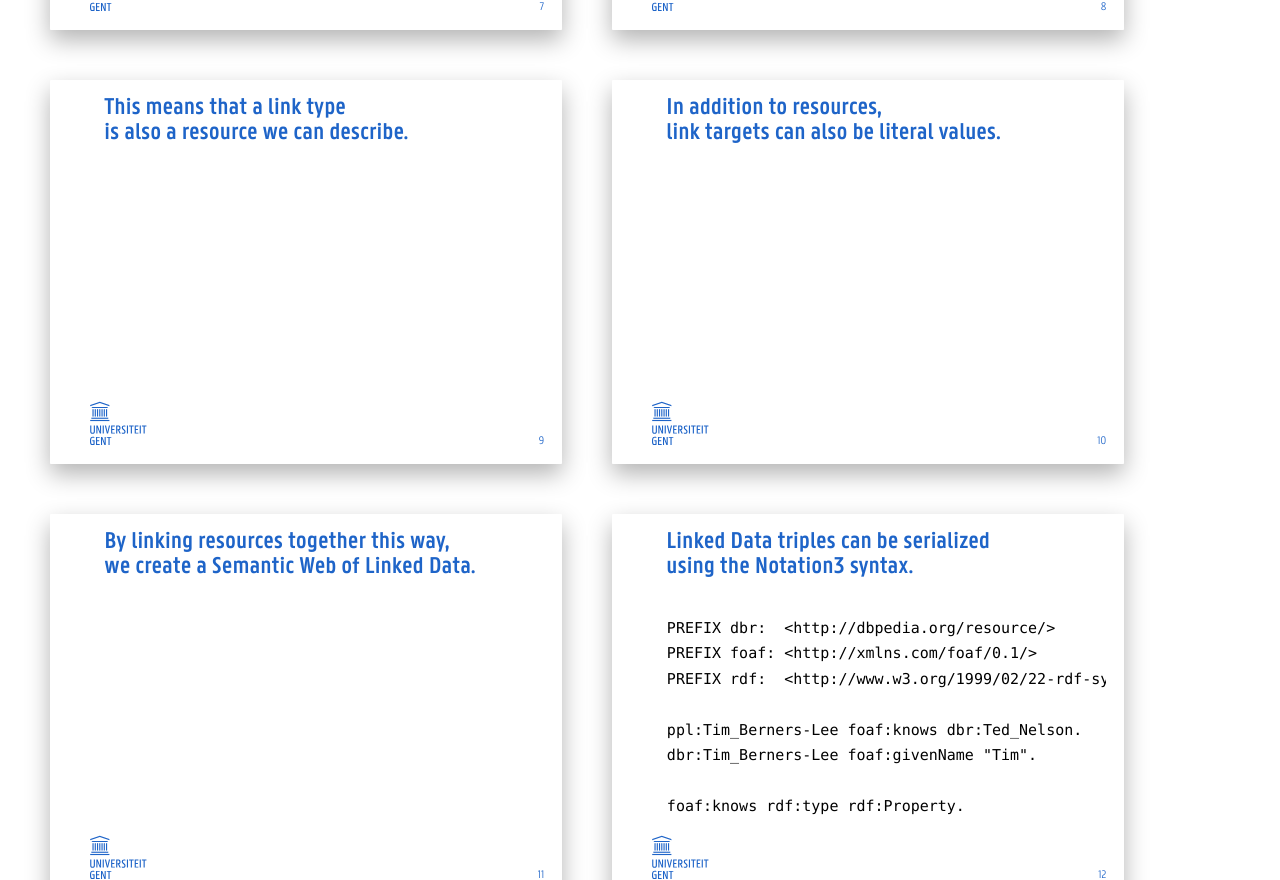
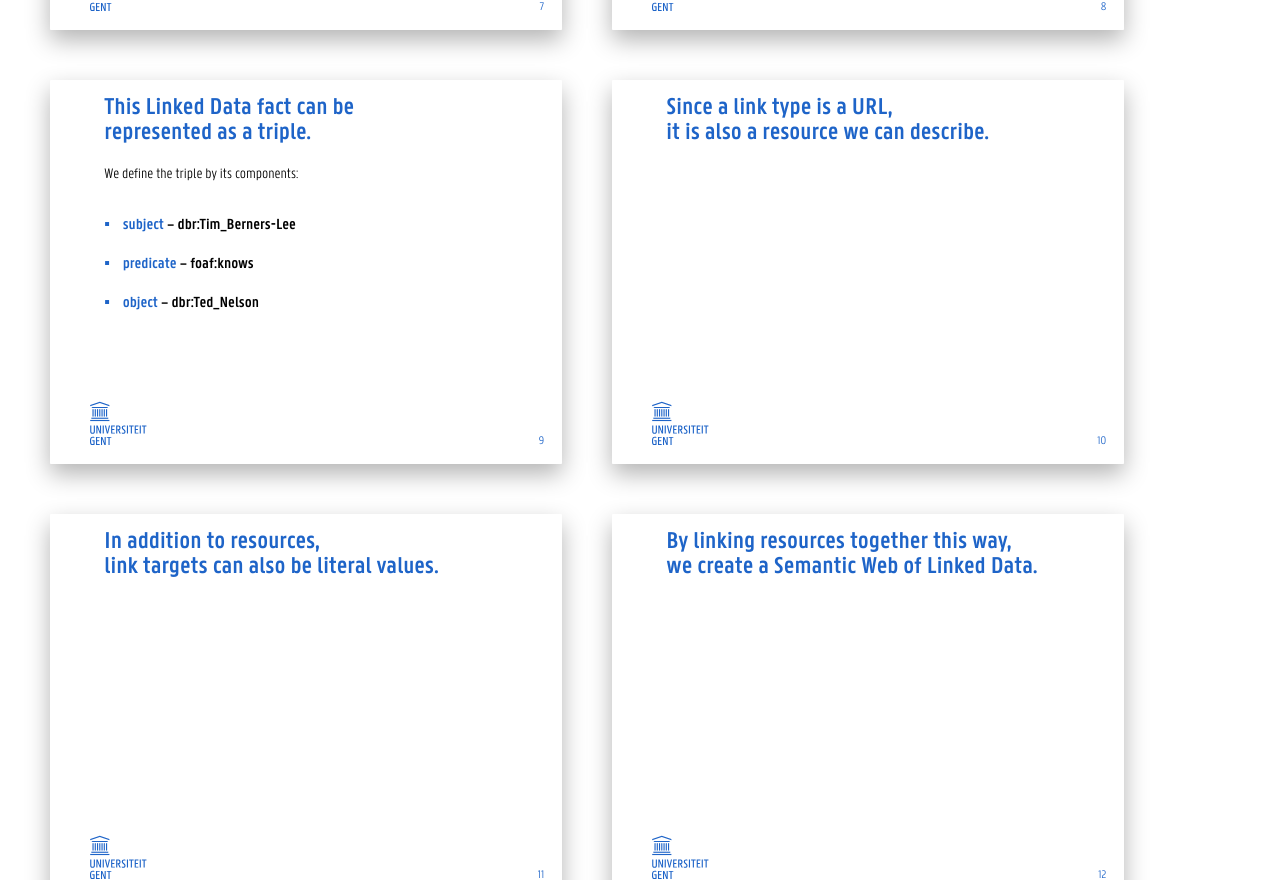
Before and after one commit to RubenVerborgh/Semantic-Web-Reasoning, a website: page index.html in a window 1280 px wide. Shown: the part 1830-2710 px from the top of the page. Drawn offline with Linux system fonts and the light colour scheme; no server answers; files whose address does not match are found by name.

Commit message:
Explain triple structure.

```diff
--- a/index.html
+++ b/index.html
@@ -93,10 +93,25 @@
     <iframe class="graph" src="images/tim-ted-property.html"></iframe>
   </div>
 
+  <div class="slide" id="triple-components">
+    <h2>
+      This Linked Data fact can be<br>
+      represented as a triple.
+    </h2>
+    <p>
+      We define the triple by its components:
+    </p>
+    <ul>
+      <li class="next"><strong>subject</strong>   – dbr:Tim_Berners-Lee</li>
+      <li class="next"><strong>predicate</strong> – foaf:knows</li>
+      <li class="next"><strong>object</strong>    – dbr:Ted_Nelson</li>
+    </ul>
+  </div>
+
   <div class="slide" id="linked-data-property-resource">
     <h2>
-      This means that a link type<br>
-      is also a resource we can describe.
+      Since a link type is a URL,<br>
+      it is also a resource we can describe.
     </h2>
     <iframe class="graph" src="images/property.html"></iframe>
   </div>
```
